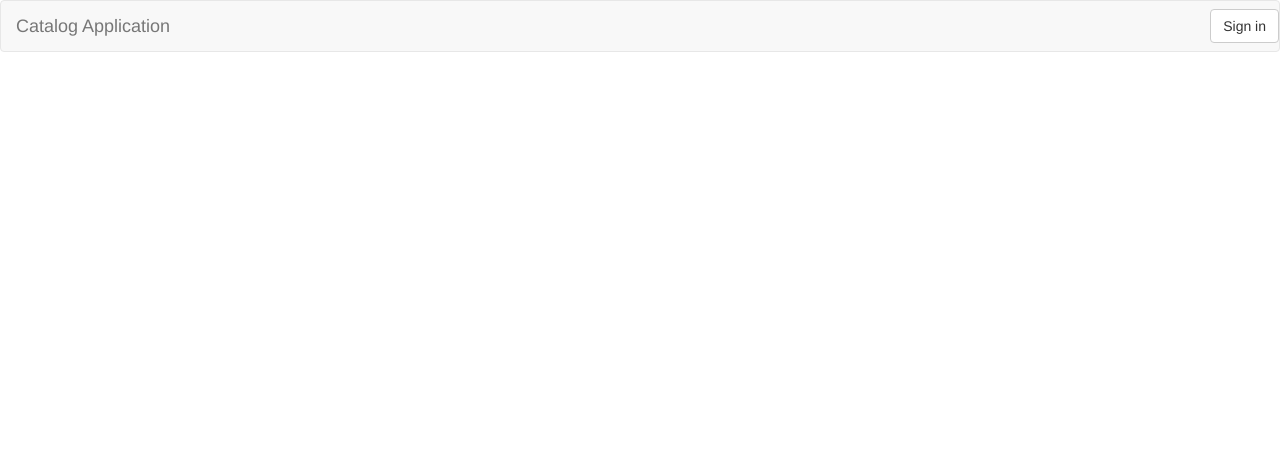
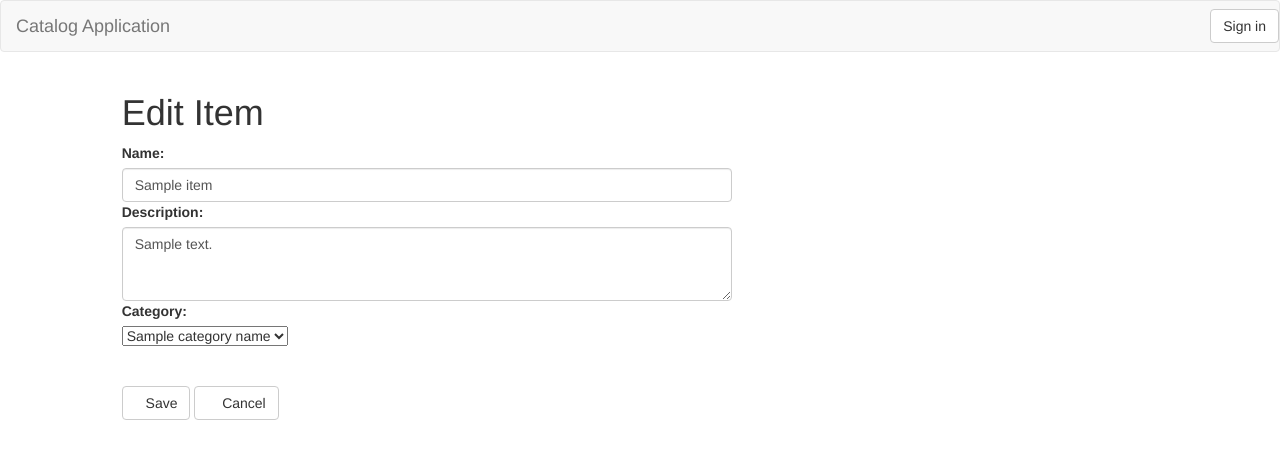
Before and after one commit to quentinbt/P3_catalog, a Flask app: template templates/edititem.html in a window 1280 px wide. Shown: the top 459 px of the page. Run offline with Flask 2, Linux system fonts and the light colour scheme; the template is opened without the code that fills it: most values are stand-ins (such as "Sample title", 1, 10 or a date in 2020); some libraries are stand-ins or nearby versions; some web fonts are replaced.

Commit message:
Feature
Users can now edit/delete a category or an item

```diff
--- a/application.py
+++ b/application.py
@@ -33,10 +33,11 @@ session = DBSession()
 def showIndex():
     category = session.query(Category).order_by(asc(Category.name))
     item = session.query(Item).order_by(asc(Item.name))
+    catitem = session.query(Category.name, Category.id, Item.name.label('item_name'), Item.id.label('item_id')).join(Item)
 #    if 'username' not in login_session:
 #        return render_template('publicrestaurants.html', restaurants=restaurants)
 #    else:
-    return render_template('index.html', category=category, item=item)
+    return render_template('index.html', category=category, item=item, catitem=catitem)
 
 
 # create a new category
@@ -54,55 +55,68 @@ def newCategory():
     else:
         return render_template('newCategory.html')
 
+# Show a category
+@app.route('/catalog/<string:category_name>/')
+def showCategory(category_name):
+#    category = session.query(Category, Item).join(Item).filter_by(id=category_id).one()
+#    creator = getUserInfo(restaurant.user_id)
+    catego = session.query(Category).filter_by(name=category_name).one()
+    items = session.query(Item).filter_by(category_id=catego.id).all()
+#    if 'username' not in login_session or creator.id != login_session['user_id']:
+#        return render_template('publicmenu.html', items=items, restaurant=restaurant, creator=creator)
+#    else:
+    return render_template('category.html', items=items, category_name=category_name, category=catego)
 
 
-# @app.route('/restaurant/<int:restaurant_id>/edit/', methods=['GET', 'POST'])
-# def editRestaurant(restaurant_id):
-#     editedRestaurant = session.query(
-#         Restaurant).filter_by(id=restaurant_id).one()
-# #    if 'username' not in login_session:
-# #        return redirect('/login')
-# #    if editedRestaurant.user_id != login_session['user_id']:
-# #        return "<script>function myFunction() {alert('You are not authorized to edit this restaurant. Please create your own restaurant in order to edit.');}</script><body onload='myFunction()''>"
-#     if request.method == 'POST':
-#         if request.form['name']:
-#             editedRestaurant.name = request.form['name']
-#             flash('Restaurant Successfully Edited %s' % editedRestaurant.name)
-#             return redirect(url_for('showRestaurants'))
-#     else:
-#         return render_template('editRestaurant.html', restaurant=editedRestaurant)
-#
-#
-# # Delete a restaurant
-# @app.route('/restaurant/<int:restaurant_id>/delete/', methods=['GET', 'POST'])
-# def deleteRestaurant(restaurant_id):
-#     restaurantToDelete = session.query(
-#         Restaurant).filter_by(id=restaurant_id).one()
-#     if 'username' not in login_session:
-#         return redirect('/login')
-#     if restaurantToDelete.user_id != login_session['user_id']:
-#         return "<script>function myFunction() {alert('You are not authorized to delete this restaurant. Please create your own restaurant in order to delete.');}</script><body onload='myFunction()''>"
-#     if request.method == 'POST':
-#         session.delete(restaurantToDelete)
-#         flash('%s Successfully Deleted' % restaurantToDelete.name)
-#         session.commit()
-#         return redirect(url_for('showRestaurants', restaurant_id=restaurant_id))
-#     else:
-#         return render_template('deleteRestaurant.html', restaurant=restaurantToDelete)
-#
-#
-# # Show a restaurant menu
-# @app.route('/restaurant/<int:restaurant_id>/')
-# @app.route('/restaurant/<int:restaurant_id>/menu/')
-# def showMenu(restaurant_id):
-#     restaurant = session.query(Restaurant).filter_by(id=restaurant_id).one()
-# #    creator = getUserInfo(restaurant.user_id)
-#     items = session.query(MenuItem).filter_by(
-#         restaurant_id=restaurant_id).all()
-# #    if 'username' not in login_session or creator.id != login_session['user_id']:
-# #        return render_template('publicmenu.html', items=items, restaurant=restaurant, creator=creator)
-# #    else:
-#     return render_template('menu.html', items=items, restaurant=restaurant, creator=creator)
+# Edit a category
+@app.route('/catalog/<string:category_name>/edit/', methods=['GET', 'POST'])
+def editCategory(category_name):
+    editedCategory = session.query(
+        Category).filter_by(name=category_name).one()
+#    if 'username' not in login_session:
+#        return redirect('/login')
+#    if editedRestaurant.user_id != login_session['user_id']:
+#        return "<script>function myFunction() {alert('You are not authorized to edit this restaurant. Please create your own restaurant in order to edit.');}</script><body onload='myFunction()''>"
+    if request.method == 'POST':
+        if request.form['name']:
+            editedCategory.name = request.form['name']
+        if request.form['description']:
+            editedCategory.description = request.form['description']
+#            flash('Restaurant Successfully Edited %s' % editedRestaurant.name)
+            return redirect(url_for('showIndex'))
+    else:
+        return render_template('editCategory.html', category=editedCategory)
+
+
+# Delete a category
+@app.route('/catalog/<string:category_name>/delete/', methods=['GET', 'POST'])
+def deleteCategory(category_name):
+    categoryToDelete = session.query(
+        Category).filter_by(name=category_name).one()
+#    if 'username' not in login_session:
+#        return redirect('/login')
+#    if restaurantToDelete.user_id != login_session['user_id']:
+#        return "<script>function myFunction() {alert('You are not authorized to delete this restaurant. Please create your own restaurant in order to delete.');}</script><body onload='myFunction()''>"
+    if request.method == 'POST':
+        session.delete(categoryToDelete)
+#        flash('%s Successfully Deleted' % restaurantToDelete.name)
+        session.commit()
+        return redirect(url_for('showIndex'))
+    else:
+        return render_template('deletecategory.html', category=categoryToDelete)
+
+
+# Show item
+@app.route('/catalog/<string:category_name>/<string:item_name>/')
+def showItem(category_name,item_name):
+#    category = session.query(Category, Item).join(Item).filter_by(id=category_id).one()
+#    creator = getUserInfo(restaurant.user_id)
+#    item = session.query(Item).filter_by(category_id=category_id).all()
+    item = session.query(Item).filter_by(name=item_name).one()
+#    if 'username' not in login_session or creator.id != login_session['user_id']:
+#        return render_template('publicmenu.html', items=items, restaurant=restaurant, creator=creator)
+#    else:
+    return render_template('item.html', item=item, category_name=category_name)
 
 
 # Create a new item
@@ -124,48 +138,45 @@ def newItem():
         return render_template('newitem.html', category=category)
 
 
-# # Edit a menu item
-# @app.route('/catalog/<str:item_name>/edit', methods=['GET', 'POST'])
-# def editItem(category_id, item_id):
-# #    if 'username' not in login_session:
-# #        return redirect('/login')
-#     editedItem = session.query(MenuItem).filter_by(id=menu_id).one()
-#     restaurant = session.query(Restaurant).filter_by(id=restaurant_id).one()
-# #    if login_session['user_id'] != restaurant.user_id:
-# #        return "<script>function myFunction() {alert('You are not authorized to edit menu items to this restaurant. Please create your own restaurant in order to edit items.');}</script><body onload='myFunction()''>"
-#     if request.method == 'POST':
-#         if request.form['name']:
-#             editedItem.name = request.form['name']
-#         if request.form['description']:
-#             editedItem.description = request.form['description']
-#         if request.form['price']:
-#             editedItem.price = request.form['price']
-#         if request.form['course']:
-#             editedItem.course = request.form['course']
-#         session.add(editedItem)
-#         session.commit()
-#         flash('Menu Item Successfully Edited')
-#         return redirect(url_for('showItem', category_id=category_id))
-#     else:
-#         return render_template('edititem.html', restaurant_id=restaurant_id, menu_id=menu_id, item=editedItem)
-#
-#
-# # Delete a menu item
-# @app.route('/catalog/<str:item_name>/delete', methods=['GET', 'POST'])
-# def deleteItem(category_id, item_id):
-# #    if 'username' not in login_session:
-# #        return redirect('/login')
-#     category = session.query(Category).filter_by(id=category_id).one()
-#     itemToDelete = session.query(Item).filter_by(id=item_id).one()
-# #    if login_session['user_id'] != restaurant.user_id:
-# #        return "<script>function myFunction() {alert('You are not authorized to delete menu items to this restaurant. Please create your own restaurant in order to delete items.');}</script><body onload='myFunction()''>"
-#     if request.method == 'POST':
-#         session.delete(itemToDelete)
-#         session.commit()
-#         flash('Menu Item Successfully Deleted')
-#         return redirect(url_for('showCategory', Category_id=Category_id))
-#     else:
-#         return render_template('deleteItem.html', item=itemToDelete)
+# Edit an item
+@app.route('/catalog/<string:category_name>/<string:item_name>/edit', methods=['GET', 'POST'])
+def editItem(category_name, item_name):
+#    if 'username' not in login_session:
+#        return redirect('/login')
+    editedItem = session.query(Item).filter_by(name=item_name).one()
+    category = session.query(Category).order_by(asc(Category.name))
+#    if login_session['user_id'] != restaurant.user_id:
+#        return "<script>function myFunction() {alert('You are not authorized to edit menu items to this restaurant. Please create your own restaurant in order to edit items.');}</script><body onload='myFunction()''>"
+    if request.method == 'POST':
+        if request.form['name']:
+            editedItem.name = request.form['name']
+        if request.form['description']:
+            editedItem.description = request.form['description']
+        if request.form['category']:
+            editedItem.category_id = request.form['category']
+        session.add(editedItem)
+        session.commit()
+#        flash('Menu Item Successfully Edited')
+        return redirect(url_for('showIndex'))
+    else:
+        return render_template('edititem.html', category_name=category_name, category=category, item=editedItem)
+
+
+# Delete an item
+@app.route('/catalog/<string:category_name>/<string:item_name>/delete', methods=['GET', 'POST'])
+def deleteItem(category_name, item_name):
+#    if 'username' not in login_session:
+#        return redirect('/login')
+    itemToDelete = session.query(Item).filter_by(name=item_name).one()
+#    if login_session['user_id'] != restaurant.user_id:
+#        return "<script>function myFunction() {alert('You are not authorized to delete menu items to this restaurant. Please create your own restaurant in order to delete items.');}</script><body onload='myFunction()''>"
+    if request.method == 'POST':
+        session.delete(itemToDelete)
+        session.commit()
+#        flash('Menu Item Successfully Deleted')
+        return redirect(url_for('showIndex'))
+    else:
+        return render_template('deleteitem.html', item=itemToDelete)
 
 
 
--- a/templates/edititem.html
+++ b/templates/edititem.html
@@ -28,6 +28,44 @@
 </nav>
 <div class="container-fluid">
 
+	<div class="row divider green">
+		<div class="col-md-12"></div>
+	</div>
+	<div class="row banner menu">
+		<div class="col-md-11 col-md-offset-1 padding-none">
+			<h1>Edit Item</h1>
+		</div>
+	</div>
+	<div class="row">
+		<div class="col-md-6 col-md-offset-1 padding-top">
+			<form action="#" method = "post">
+				<div class="form-group">
+					<label for="name">Name:</label>
+					<input type ="text" maxlength="100" class="form-control" name="name" value="{{item.name }}">
+
+					<label for="description">Description:</label>
+					<textarea class="form-control" maxlength="250" rows="3" name="description">{{item.description}}</textarea>
+					<label for="name">Category:</label>
+					<dd><select name="category" size="1">
+					<option value="{{item.category_id}}">{{category_name}}</option>
+					{% for i in category %}
+					<option value="{{i.id}}">{{i.name}}</option>
+					{% endfor %}
+					</select></dd>
+					</br>
+					</br>
+					<button type="submit" class="btn btn-default" id="submit" type="submit">
+					<span class="glyphicon glyphicon-ok" aria-hidden="true"></span>Save</button>
+					<a href = '{{url_for('showIndex')}}'>
+						<button class="btn btn-default delete">
+						<span class="glyphicon glyphicon-remove" aria-hidden="true"></span> Cancel</button>
+					</a>
+				</div>
+			</form>
+		</div>
+	</div>
+
+
 </div>
 </body>
 <script src="https://ajax.googleapis.com/ajax/libs/jquery/2.1.3/jquery.min.js"></script>
```
Also changed, not shown: templates/deletecategory.html (+18 -0 lines), templates/deleteitem.html (+16 -0 lines), templates/editcategory.html (+32 -0 lines), templates/index.html (+12 -4 lines), 1 other file.
